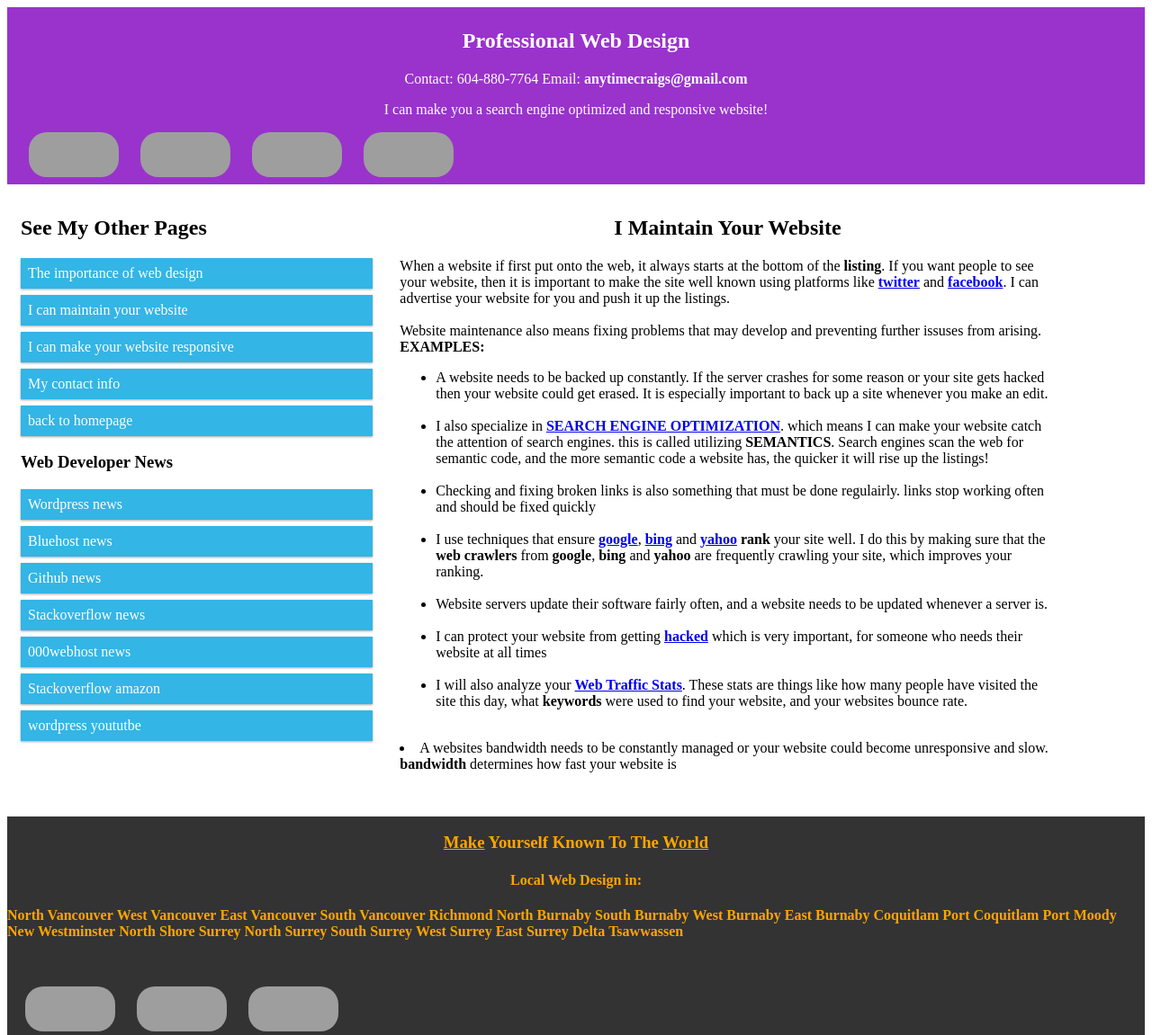
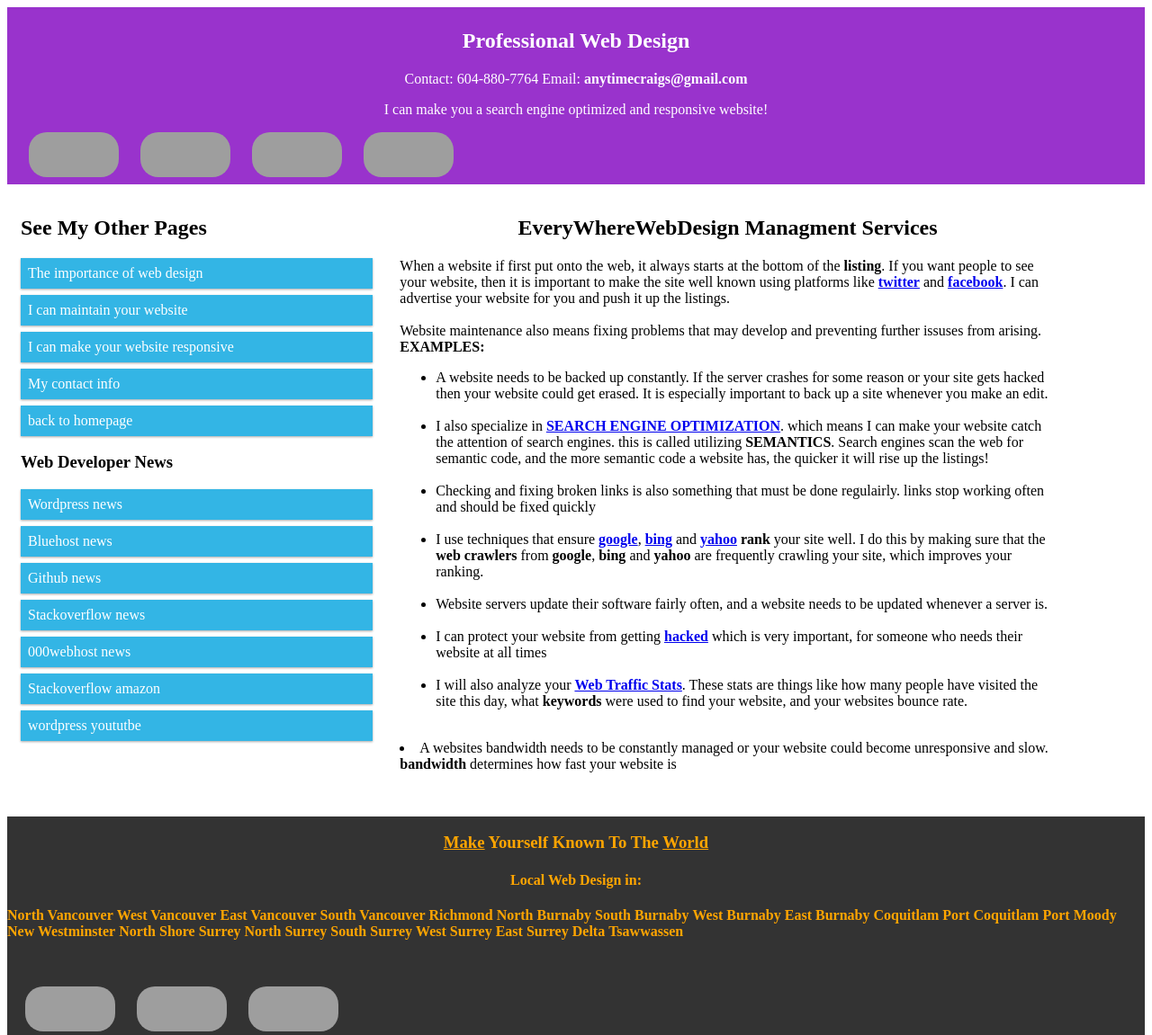
Before and after one commit to kogamikirito/kogamikirito.github.io, a Jekyll site: the page maintain/index.html, which Jekyll copies as it is, in a window 1280 px wide, cut to the strip 0-1151 px from the top of the page. Shown: the whole strip at 90% size. Built offline with Jekyll 4.4.1, drawn with Linux system fonts in a browser that asks for light colours; grey boxes are pictures that could not be loaded.

Commit message:
put name

```diff
--- a/maintain/index.html
+++ b/maintain/index.html
@@ -229,7 +229,7 @@ nav{list-style-type:none;}
 
 <section class="col-9 col-m-3">
 
-<h2 style="text-align:center;"> I Maintain Your Website</h2>
+<h2 style="text-align:center;">EveryWhereWebDesign Managment Services</h2>
 
   <p> When a website if first put onto the web, it always starts at the bottom of the <strong>listing</strong>.
       If you want people to see your website, then it is important to
```
